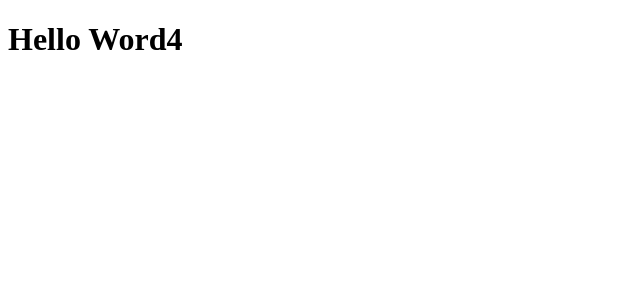
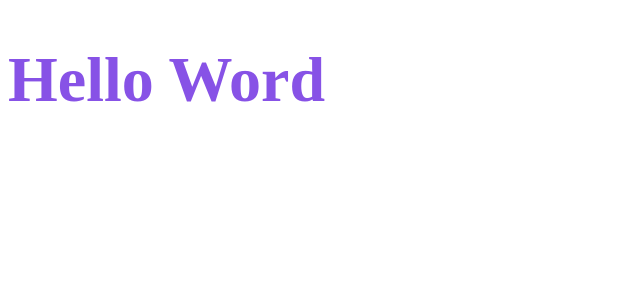
Before and after one commit to AlysonDEV/dtmoney, a React (Create React App) app: page / in a window 1280 px wide. Shown: the top 300 px of the page, without its empty margins (0-640 px from the left). Built offline with nearby package versions, Linux system fonts and the light colour scheme.

Commit message:
styled-component
Utilizando o Styled-Component para faze uma estilização do projeto.

```diff
--- a/package.json
+++ b/package.json
@@ -6,9 +6,10 @@
     "react": "^17.0.2",
     "react-dom": "^17.0.2",
     "react-scripts": "4.0.3",
+    "styled-components": "^5.3.0",
     "web-vitals": "^1.0.1"
   },
-  "devDevelopment": {
+  "devDependencies": {
     "@testing-library/jest-dom": "^5.11.4",
     "@testing-library/react": "^11.1.0",
     "@testing-library/user-event": "^12.1.10",
@@ -16,6 +17,7 @@
     "@types/node": "^12.0.0",
     "@types/react": "^17.0.0",
     "@types/react-dom": "^17.0.0",
+    "@types/styled-components": "^5.1.9",
     "typescript": "^4.1.2"
   },
   "scripts": {
--- a/src/App.tsx
+++ b/src/App.tsx
@@ -1,9 +1,14 @@
-import React from 'react';
+import styled from 'styled-components'
+
+const Title = styled.h1`
+	font-size: 64px;
+	color: #8752e6;
+`
 
 export function App() {
   return (
     <div className="App">
-      <h1>Hello Word4</h1>
+    	<Title>Hello Word</Title>
     </div>
   );
 }
```
Also changed, not shown: 1 other file (tests, documents, lock files or other folders).
